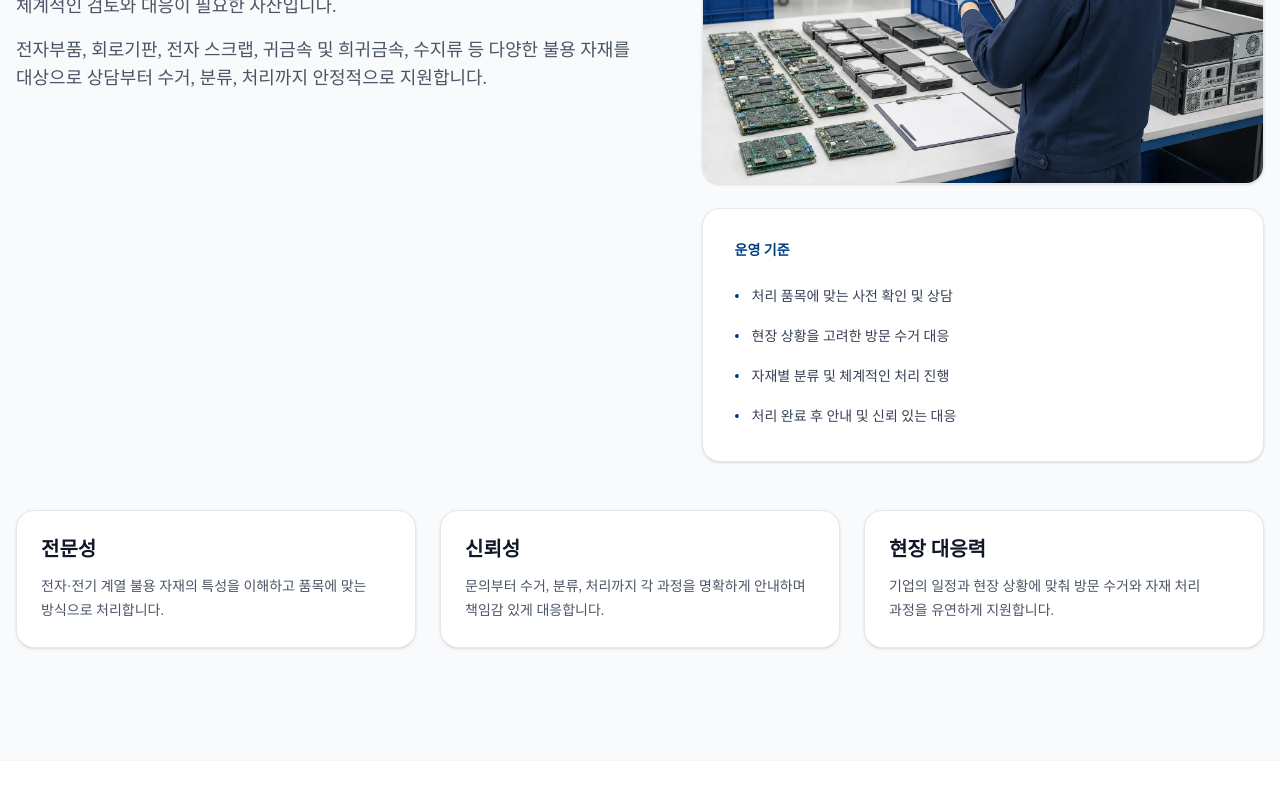
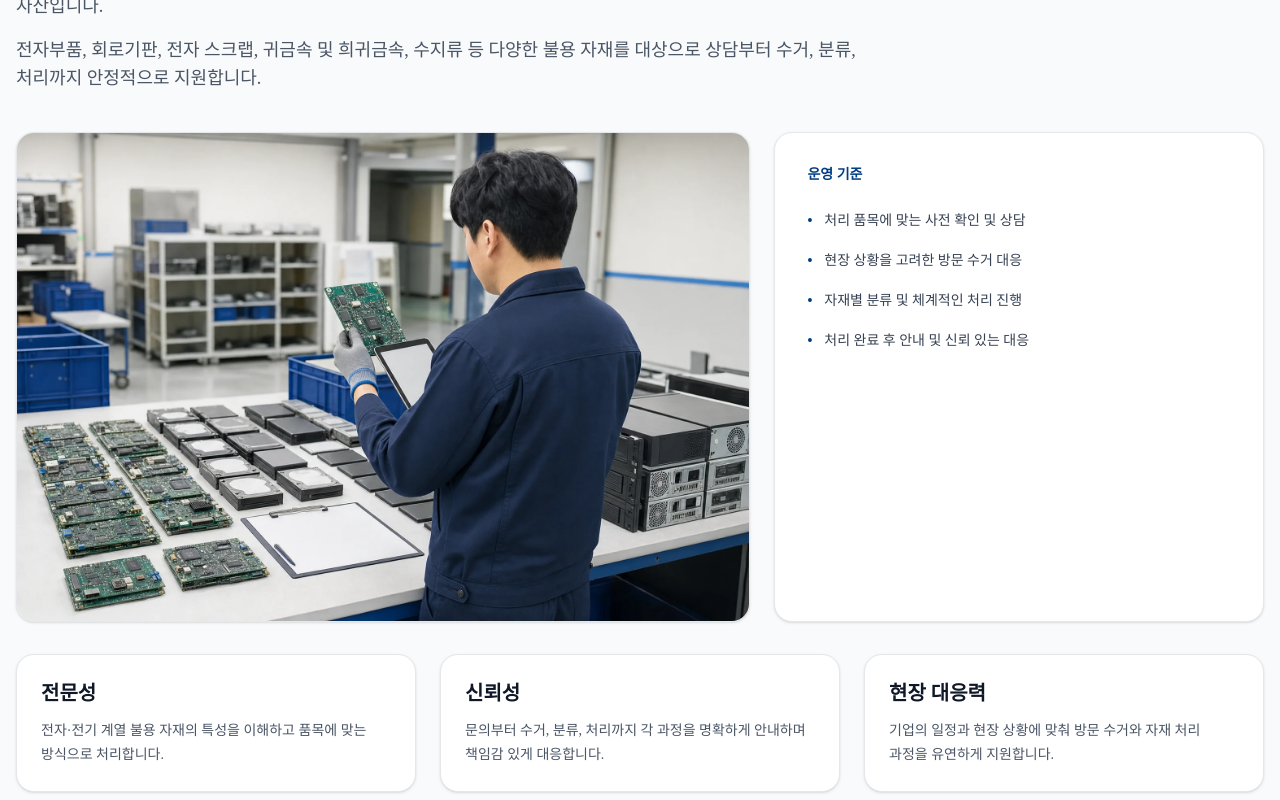
Before and after one commit to AMeaningfulStar/b2b-portal, a Next.js app: page / in a window 1280 px wide. Shown: the part 1160-1960 px from the top of the page. Built offline with nearby package versions, Linux system fonts and the light colour scheme.

Commit message:
refactor: 회사소개 섹션 레이아웃 재배치

```diff
--- a/components/sections/about-summary-section.tsx
+++ b/components/sections/about-summary-section.tsx
@@ -26,16 +26,15 @@ export default function AboutSummarySection() {
   return (
     <section id="about" className="scroll-mt-14 border-t border-gray-100 bg-gray-50 px-4 py-20 break-keep lg:py-28">
       <div className="mx-auto max-w-7xl">
-        <div className="grid gap-10 lg:grid-cols-[1.05fr_0.95fr] lg:gap-16">
-          <div>
+        <div className="max-w-4xl">
           <p className="mb-3 text-sm font-semibold text-[#003d82]">회사소개</p>
           <h2 className="text-3xl leading-snug font-bold tracking-tight text-gray-900 md:text-4xl">
             기업 불용 자재 처리를
             <br />더 체계적이고 신뢰할 수 있게 만듭니다
           </h2>
           <p className="mt-6 text-base leading-7 text-gray-600 md:text-lg">
-              기업에서 사용하지 않게 된 전자·전기 계열 자재는 품목의 특성과 처리 방식에 따라 체계적인 검토와 대응이
-              필요한 자산입니다.
+            기업에서 사용하지 않게 된 전자·전기 계열 자재는 품목의 특성과 처리 방식에 따라 체계적인 검토와 대응이 필요한
+            자산입니다.
           </p>
           <p className="mt-4 text-base leading-7 text-gray-600 md:text-lg">
             전자부품, 회로기판, 전자 스크랩, 귀금속 및 희귀금속, 수지류 등 다양한 불용 자재를 대상으로 상담부터 수거,
@@ -43,18 +42,18 @@ export default function AboutSummarySection() {
           </p>
         </div>
 
-          <div className="space-y-6">
+        <div className="mt-10 grid items-stretch gap-6 lg:grid-cols-[1.2fr_0.8fr]">
           <div className="relative aspect-3/2 overflow-hidden rounded-2xl border border-gray-200 bg-white shadow-sm">
             <Image
               src="/images/about-material-inspection.webp"
               alt="전자 불용 자재의 품목과 상태를 확인하는 검수 현장"
               fill
-                sizes="(max-width: 1023px) calc(100vw - 2rem), 46vw"
+              sizes="(max-width: 1023px) calc(100vw - 2rem), 58vw"
               className="object-cover object-center"
             />
           </div>
 
-            <div className="rounded-2xl border border-gray-200 bg-white p-6 shadow-sm md:p-8">
+          <div className="h-full rounded-2xl border border-gray-200 bg-white p-6 shadow-sm md:p-8">
             <p className="text-sm font-semibold text-[#003d82]">운영 기준</p>
             <ul className="mt-6 space-y-4 text-sm leading-6 text-gray-700">
               {operatingStandards.map((standard) => (
@@ -68,9 +67,8 @@ export default function AboutSummarySection() {
             </ul>
           </div>
         </div>
-        </div>
 
-        <div className="mt-12 grid gap-6 md:grid-cols-3">
+        <div className="mt-8 grid gap-6 md:grid-cols-3">
           {coreValues.map((value) => (
             <div key={value.title} className="rounded-2xl border border-gray-200 bg-white p-6 shadow-sm">
               <h3 className="text-xl font-semibold text-gray-900">{value.title}</h3>
```
Lines whose indentation alone changed are shown as unchanged.
